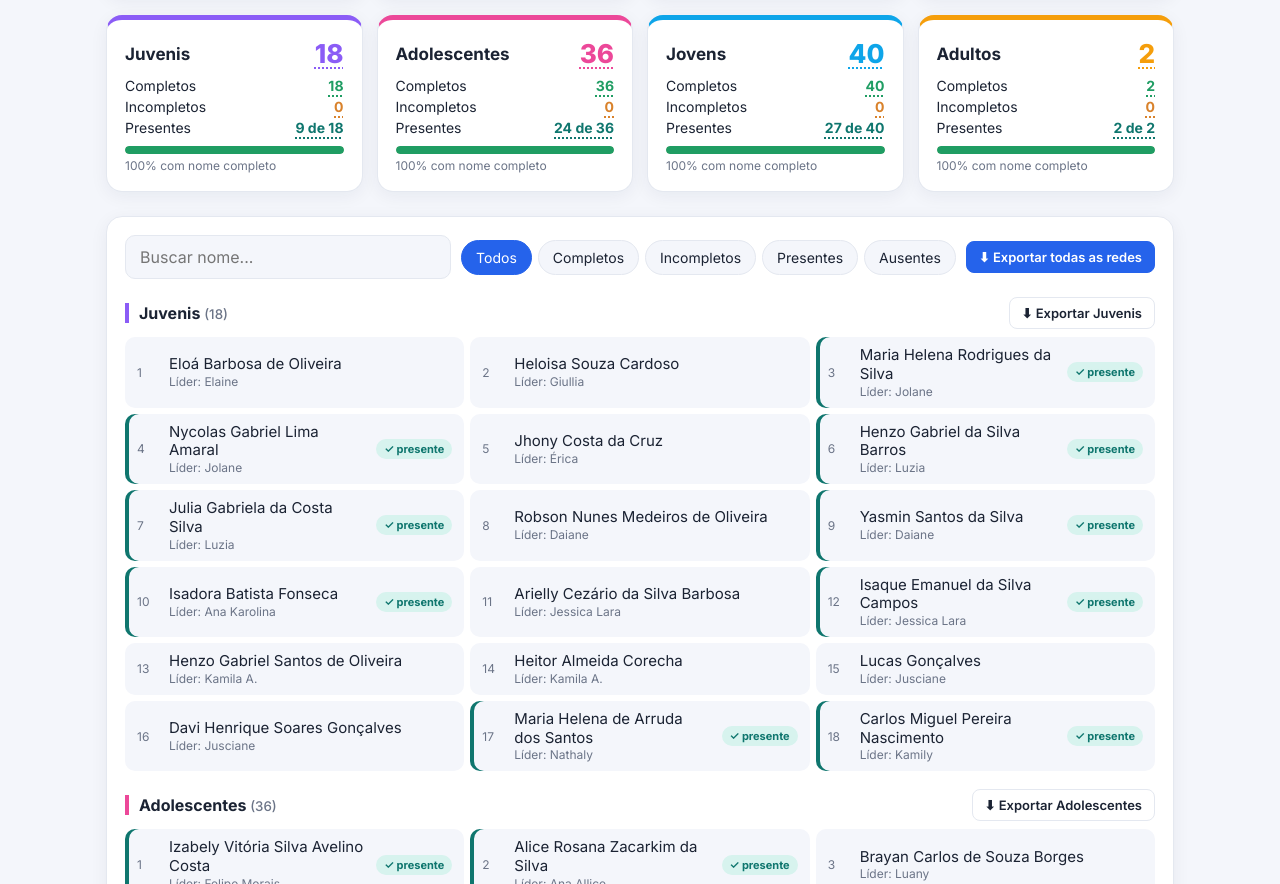
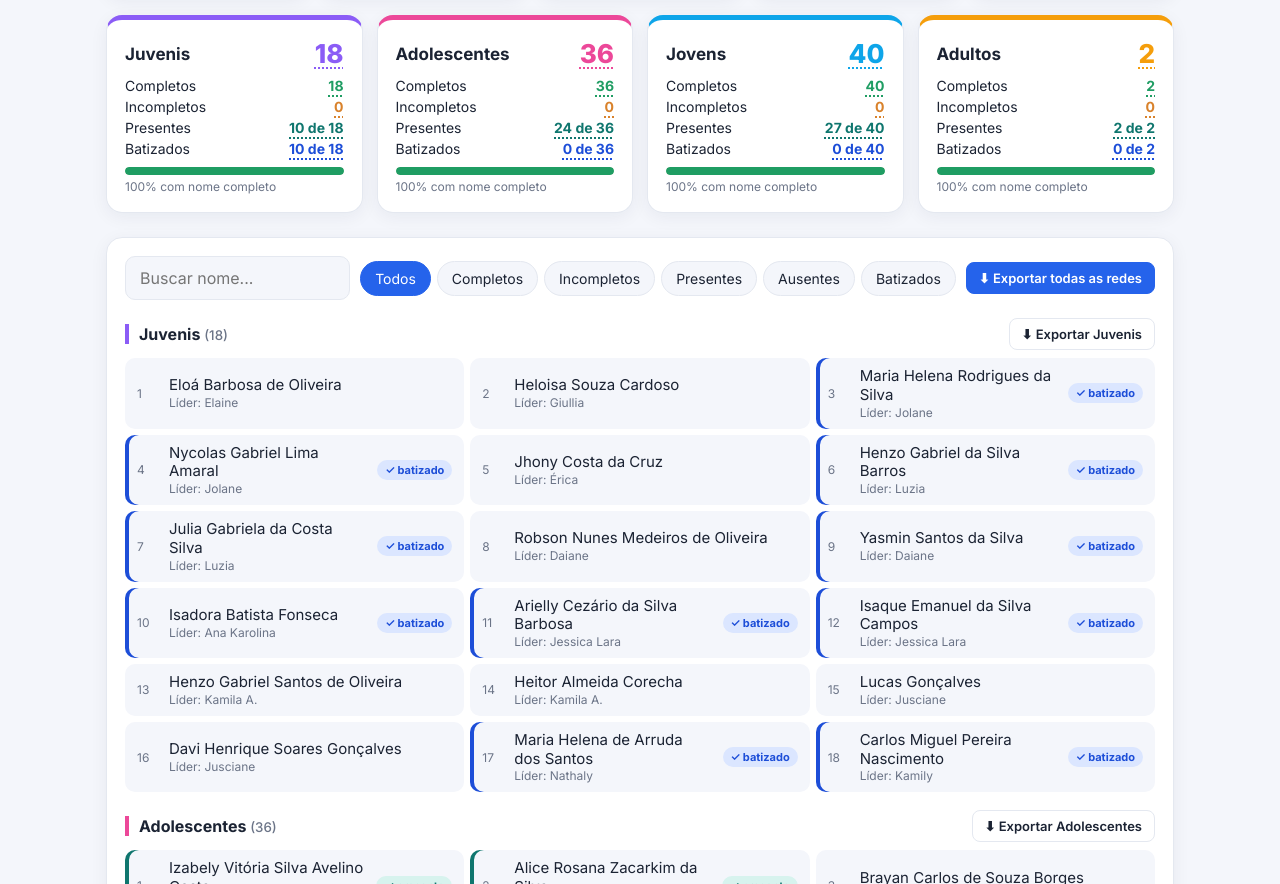
Before and after one commit to svictorazevedo/batismo, a plain HTML site: page index.html in a window 1280 px wide. Shown: the part 325-1209 px from the top of the page. Drawn offline with Linux system fonts and the light colour scheme.

Commit message:
Adiciona status de batizado e marca 10 juvenis batizados
Co-Authored-By: Claude Opus 5.5 <noreply@anthropic.com>
Claude-Session: https://claude.ai/code/session_01T4DPJvb1mGMKvnef2HcXJp

```diff
--- a/dados.js
+++ b/dados.js
@@ -2,34 +2,35 @@
 //  LISTA DE BATISMO — edite apenas este arquivo
 //  Cada pessoa: { nome: "...", lider: "...", incompleto: true }
 //  "presente: true" = pessoa confirmada no local do batismo.
+//  "batizado: true" = batismo realizado (já conta como presente).
 //  "incompleto: true" = falta sobrenome (ex.: "Luiz David" é só nome composto).
 //  Nomes de uma palavra só também contam como incompletos automaticamente.
 // ===============================================================
 const BATISMO = {
   titulo: "Batismo",
   subtitulo: "Lista de batizandos por rede · 21/11 às 19h30",
-  atualizadoEm: "21/11/2026",
+  atualizadoEm: "22/11/2026",
 
   redes: {
     Juvenis: [
       { nome: "Eloá Barbosa de Oliveira", lider: "Elaine" },
       { nome: "Heloisa Souza Cardoso", lider: "Giullia" },
-      { nome: "Maria Helena Rodrigues da Silva", lider: "Jolane", presente: true },
-      { nome: "Nycolas Gabriel Lima Amaral", lider: "Jolane", presente: true },
+      { nome: "Maria Helena Rodrigues da Silva", lider: "Jolane", presente: true, batizado: true },
+      { nome: "Nycolas Gabriel Lima Amaral", lider: "Jolane", presente: true, batizado: true },
       { nome: "Jhony Costa da Cruz", lider: "Érica" },
-      { nome: "Henzo Gabriel da Silva Barros", lider: "Luzia", presente: true },
-      { nome: "Julia Gabriela da Costa Silva", lider: "Luzia", presente: true },
+      { nome: "Henzo Gabriel da Silva Barros", lider: "Luzia", presente: true, batizado: true },
+      { nome: "Julia Gabriela da Costa Silva", lider: "Luzia", presente: true, batizado: true },
       { nome: "Robson Nunes Medeiros de Oliveira", lider: "Daiane" },
-      { nome: "Yasmin Santos da Silva", lider: "Daiane", presente: true },
-      { nome: "Isadora Batista Fonseca", lider: "Ana Karolina", presente: true },
-      { nome: "Arielly Cezário da Silva Barbosa", lider: "Jessica Lara" },
-      { nome: "Isaque Emanuel da Silva Campos", lider: "Jessica Lara", presente: true },
+      { nome: "Yasmin Santos da Silva", lider: "Daiane", presente: true, batizado: true },
+      { nome: "Isadora Batista Fonseca", lider: "Ana Karolina", presente: true, batizado: true },
+      { nome: "Arielly Cezário da Silva Barbosa", lider: "Jessica Lara", batizado: true },
+      { nome: "Isaque Emanuel da Silva Campos", lider: "Jessica Lara", presente: true, batizado: true },
       { nome: "Henzo Gabriel Santos de Oliveira", lider: "Kamila A." },
       { nome: "Heitor Almeida Corecha", lider: "Kamila A." },
       { nome: "Lucas Gonçalves", lider: "Jusciane" },
       { nome: "Davi Henrique Soares Gonçalves", lider: "Jusciane" },
-      { nome: "Maria Helena de Arruda dos Santos", lider: "Nathaly", presente: true },
-      { nome: "Carlos Miguel Pereira Nascimento", lider: "Kamily", presente: true },
+      { nome: "Maria Helena de Arruda dos Santos", lider: "Nathaly", presente: true, batizado: true },
+      { nome: "Carlos Miguel Pereira Nascimento", lider: "Kamily", presente: true, batizado: true },
     ],
     Adolescentes: [
       { nome: "Izabely Vitória Silva Avelino Costa", lider: "Felipe Morais", presente: true },
--- a/index.html
+++ b/index.html
@@ -10,12 +10,12 @@
   :root{
     --bg:#f4f6fb; --card:#fff; --text:#1b2333; --muted:#6b7487; --line:#e4e8f0;
     --ok:#1f9d63; --ok-bg:#e5f6ee; --warn:#d9822b; --warn-bg:#fdf0e3;
-    --brand:#2563eb; --pres:#0f766e; --pres-bg:#d7f3ee; --brand-2:#0ea5e9;
+    --brand:#2563eb; --pres:#0f766e; --pres-bg:#d7f3ee; --bat:#1d4ed8; --bat-bg:#dbe6ff; --brand-2:#0ea5e9;
     --juvenis:#8b5cf6; --adolescentes:#ec4899; --jovens:#0ea5e9; --adultos:#f59e0b;
   }
   @media (prefers-color-scheme: dark){
     :root{ --bg:#0f141d; --card:#171e2b; --text:#e8ecf3; --muted:#97a1b4; --line:#263044;
-      --ok-bg:#12352a; --warn-bg:#3a2a16; --pres:#5eead4; --pres-bg:#113a35; }
+      --ok-bg:#12352a; --warn-bg:#3a2a16; --pres:#5eead4; --pres-bg:#113a35; --bat:#93b4ff; --bat-bg:#1b2a52; }
   }
   *{box-sizing:border-box}
   body{margin:0;font-family:Inter,system-ui,sans-serif;background:var(--bg);color:var(--text)}
@@ -25,11 +25,11 @@
   header .upd{font-size:13px;opacity:.8;margin-top:10px}
   main{max-width:1100px;margin:-48px auto 40px;padding:0 16px}
   .card{background:var(--card);border:1px solid var(--line);border-radius:16px;box-shadow:0 4px 18px rgba(20,30,60,.06)}
-  .resumo{display:grid;grid-template-columns:repeat(4,1fr);gap:14px;margin-bottom:18px}
+  .resumo{display:grid;grid-template-columns:repeat(5,1fr);gap:14px;margin-bottom:18px}
   .kpi{padding:20px}
   .kpi .lbl{font-size:13px;color:var(--muted);font-weight:600;text-transform:uppercase;letter-spacing:.5px}
   .kpi .num{font-size:40px;font-weight:800;margin-top:4px}
-  .kpi.ok .num{color:var(--ok)} .kpi.warn .num{color:var(--warn)} .kpi.pres .num{color:var(--pres)}
+  .kpi.ok .num{color:var(--ok)} .kpi.warn .num{color:var(--warn)} .kpi.pres .num{color:var(--pres)} .kpi.bat .num{color:var(--bat)}
   .kpi .sub{font-size:13px;color:var(--muted)}
   .redes{display:grid;grid-template-columns:repeat(4,1fr);gap:14px;margin-bottom:24px}
   .rede{padding:18px;border-top:5px solid var(--c);cursor:pointer;transition:transform .15s}
@@ -65,6 +65,11 @@
   li .pr{font-size:11px;font-weight:700;padding:3px 8px;border-radius:99px;background:var(--pres-bg);color:var(--pres);white-space:nowrap}
   li .tag + .pr{margin-left:4px} li .nm + .pr{margin-left:auto}
   li.pres{box-shadow:inset 4px 0 0 var(--pres)}
+  li .bt{font-size:11px;font-weight:700;padding:3px 8px;border-radius:99px;background:var(--bat-bg);color:var(--bat);white-space:nowrap}
+  li .tag + .bt{margin-left:4px} li .nm + .bt{margin-left:auto}
+  li.bat{box-shadow:inset 4px 0 0 var(--bat)}
+  .linha b.bat{color:var(--bat)}
+  .modal td.bt{color:var(--bat);font-weight:700}
   .linha b.pres{color:var(--pres)}
   .modal td.pr{color:var(--pres);font-weight:700}
   .vazio{color:var(--muted);font-size:14px;padding:8px 2px}
@@ -86,6 +91,7 @@
   .modal th{font-size:12px;color:var(--muted);text-transform:uppercase}
   .modal td.inc{color:var(--warn);font-weight:700}
   footer{text-align:center;color:var(--muted);font-size:13px;padding:10px 16px 30px}
+  @media (max-width:1000px){.resumo{grid-template-columns:repeat(3,1fr)}}
   @media (max-width:900px){.redes,.resumo{grid-template-columns:repeat(2,1fr)}}
   @media (max-width:560px){.resumo{grid-template-columns:1fr}.redes{grid-template-columns:1fr}.kpi .num{font-size:32px}}
   @media print{header{padding:16px;color:#000;background:none}main{margin-top:0}.ferr{display:none}.card{box-shadow:none}}
@@ -103,6 +109,7 @@
     <div class="card kpi ok"><div class="lbl">Nome completo</div><div class="num clic" id="kOk" data-m="completo">0</div><div class="sub" id="kOkP"></div></div>
     <div class="card kpi warn"><div class="lbl">Nome incompleto</div><div class="num clic" id="kInc" data-m="incompleto">0</div><div class="sub" id="kIncP"></div><div class="hint">Clique no número para ver nomes e líderes</div></div>
     <div class="card kpi pres"><div class="lbl">Presentes</div><div class="num clic" id="kPres" data-m="presente">0</div><div class="sub" id="kPresP"></div><div class="hint">Ausentes: <b class="clic" id="kAus" data-m="ausente">0</b></div></div>
+    <div class="card kpi bat"><div class="lbl">Batizados</div><div class="num clic" id="kBat" data-m="batizado">0</div><div class="sub" id="kBatP"></div></div>
   </section>
   <section class="redes" id="redes"></section>
   <section class="card lista">
@@ -114,6 +121,7 @@
         <button class="chip" data-f="incompleto">Incompletos</button>
         <button class="chip" data-f="presente">Presentes</button>
         <button class="chip" data-f="ausente">Ausentes</button>
+        <button class="chip" data-f="batizado">Batizados</button>
       </div>
       <button class="btn-exp forte" id="expTodas">⬇ Exportar todas as redes</button>
     </div>
@@ -124,7 +132,7 @@
   <div class="mt"><h2 id="mTit"></h2><button class="fechar" id="mFechar" aria-label="Fechar">×</button></div>
   <div id="mCorpo"></div>
 </div></div>
-<footer>Clique nos números para ver a lista com os líderes · Clique em uma rede para filtrar · Nomes marcados como <b>incompleto</b> precisam do sobrenome · <b>✓ presente</b> = confirmado no local</footer>
+<footer>Clique nos números para ver a lista com os líderes · Clique em uma rede para filtrar · Nomes marcados como <b>incompleto</b> precisam do sobrenome · <b>✓ presente</b> = confirmado no local · <b>✓ batizado</b> = batismo realizado</footer>
 <script>document.write('<script src="dados.js?t=' + Date.now() + '"><\/script>');</script>
 <script>
 const CORES = {Juvenis:"var(--juvenis)", Adolescentes:"var(--adolescentes)", Jovens:"var(--jovens)", Adultos:"var(--adultos)"};
@@ -143,18 +151,20 @@ if (D.atualizadoEm) $("upd").textContent = "Atualizado em " + D.atualizadoEm;
 
 const redes = Object.entries(D.redes).map(([nome, lista]) => {
   const pessoas = lista.map(p => typeof p === "string" ? {nome: p} : p)
-    .map(p => ({n: limpa(p.nome || ""), l: limpa(p.lider || ""), inc: !!p.incompleto, pr: !!p.presente}))
-    .filter(p => p.n).map(p => ({n: p.n, l: p.l, pr: p.pr, ok: !p.inc && completo(p.n)}));
-  const ok = pessoas.filter(p => p.ok).length, pres = pessoas.filter(p => p.pr).length;
-  return {nome, pessoas, total: pessoas.length, ok, inc: pessoas.length - ok, pres};
+    .map(p => ({n: limpa(p.nome || ""), l: limpa(p.lider || ""), inc: !!p.incompleto, bt: !!p.batizado, pr: !!p.presente || !!p.batizado}))
+    .filter(p => p.n).map(p => ({n: p.n, l: p.l, pr: p.pr, bt: p.bt, ok: !p.inc && completo(p.n)}));
+  const ok = pessoas.filter(p => p.ok).length, pres = pessoas.filter(p => p.pr).length, bat = pessoas.filter(p => p.bt).length;
+  return {nome, pessoas, total: pessoas.length, ok, inc: pessoas.length - ok, pres, bat};
 });
 const T = redes.reduce((a, r) => a + r.total, 0), OK = redes.reduce((a, r) => a + r.ok, 0);
 $("kTotal").textContent = T; $("kOk").textContent = OK; $("kInc").textContent = T - OK;
 $("kOkP").textContent = pct(OK, T) + "% do total"; $("kIncP").textContent = pct(T - OK, T) + "% do total";
 const PR = redes.reduce((a, r) => a + r.pres, 0);
 $("kPres").textContent = PR; $("kPresP").textContent = pct(PR, T) + "% do total"; $("kAus").textContent = T - PR;
+const BT = redes.reduce((a, r) => a + r.bat, 0);
+$("kBat").textContent = BT; $("kBatP").textContent = pct(BT, T) + "% do total";
 // Filtro comum: todos / completo / incompleto / presente / ausente
-const passa = (p, f) => f === "todos" || (f === "completo" && p.ok) || (f === "incompleto" && !p.ok) || (f === "presente" && p.pr) || (f === "ausente" && !p.pr);
+const passa = (p, f) => f === "todos" || (f === "completo" && p.ok) || (f === "incompleto" && !p.ok) || (f === "presente" && p.pr) || (f === "ausente" && !p.pr) || (f === "batizado" && p.bt);
 
 let redeSel = null, filtro = "todos";
 function cards() {
@@ -164,6 +174,7 @@ function cards() {
       <div class="linha">Completos <b class="ok clic" data-m="completo" data-mr="${r.nome}">${r.ok}</b></div>
       <div class="linha">Incompletos <b class="warn clic" data-m="incompleto" data-mr="${r.nome}">${r.inc}</b></div>
       <div class="linha">Presentes <b class="pres clic" data-m="presente" data-mr="${r.nome}">${r.pres} de ${r.total}</b></div>
+      <div class="linha">Batizados <b class="bat clic" data-m="batizado" data-mr="${r.nome}">${r.bat} de ${r.total}</b></div>
       <div class="bar"><i style="width:${pct(r.ok, r.total)}%"></i></div>
       <div class="pct">${pct(r.ok, r.total)}% com nome completo</div>
     </div>`).join("");
@@ -173,7 +184,7 @@ function lista() {
   $("grupos").innerHTML = redes.filter(r => !redeSel || r.nome === redeSel).map(r => {
     const ps = r.pessoas.map((p, i) => ({...p, i: i + 1})).filter(p =>
       passa(p, filtro) && (!q || norm(p.n + " " + p.l).includes(q)));
-    const itens = ps.map(p => `<li class="${p.ok ? "" : "inc"} ${p.pr ? "pres" : ""}"><span class="n">${p.i}</span><span class="nm"><span>${esc(p.n)}</span><span class="ld">Líder: ${esc(p.l || "não informado")}</span></span>${p.ok ? "" : '<span class="tag">incompleto</span>'}${p.pr ? '<span class="pr">✓ presente</span>' : ""}</li>`).join("");
+    const itens = ps.map(p => `<li class="${p.ok ? "" : "inc"} ${p.bt ? "bat" : p.pr ? "pres" : ""}"><span class="n">${p.i}</span><span class="nm"><span>${esc(p.n)}</span><span class="ld">Líder: ${esc(p.l || "não informado")}</span></span>${p.ok ? "" : '<span class="tag">incompleto</span>'}${p.bt ? '<span class="bt">✓ batizado</span>' : p.pr ? '<span class="pr">✓ presente</span>' : ""}</li>`).join("");
     return `<div class="grupo" style="--c:${CORES[r.nome] || "var(--brand)"}">
       <div class="grupo-top">
         <h4>${r.nome} <small>(${ps.length})</small></h4>
@@ -184,7 +195,7 @@ function lista() {
   }).join("");
 }
 // Janela com a lista (nome + líder) ao clicar num número
-const TIT = {todos: "Todos os batizandos", completo: "Nomes completos", incompleto: "Nomes incompletos", presente: "Presentes", ausente: "Ausentes"};
+const TIT = {todos: "Todos os batizandos", completo: "Nomes completos", incompleto: "Nomes incompletos", presente: "Presentes", ausente: "Ausentes", batizado: "Batizados"};
 function abrirModal(tipo, rede) {
   const sel = redes.filter(r => !rede || r.nome === rede);
   $("mTit").textContent = TIT[tipo] + (rede ? " · " + rede : "");
@@ -192,8 +203,8 @@ function abrirModal(tipo, rede) {
     const ps = r.pessoas.filter(p => passa(p, tipo));
     return `<div class="grupo" style="--c:${CORES[r.nome] || "var(--brand)"}">
       <h4>${r.nome} <small>(${ps.length})</small></h4>
-      ${ps.length ? `<table><tr><th>#</th><th>Nome</th><th>Líder</th><th>Presença</th></tr>${ps.map((p, i) =>
-        `<tr><td>${i + 1}</td><td class="${p.ok ? "" : "inc"}">${esc(p.n)}</td><td>${esc(p.l || "não informado")}</td><td class="${p.pr ? "pr" : ""}">${p.pr ? "✓ Presente" : "—"}</td></tr>`).join("")}</table>`
+      ${ps.length ? `<table><tr><th>#</th><th>Nome</th><th>Líder</th><th>Presença</th><th>Batismo</th></tr>${ps.map((p, i) =>
+        `<tr><td>${i + 1}</td><td class="${p.ok ? "" : "inc"}">${esc(p.n)}</td><td>${esc(p.l || "não informado")}</td><td class="${p.pr ? "pr" : ""}">${p.pr ? "✓ Presente" : "—"}</td><td class="${p.bt ? "bt" : ""}">${p.bt ? "✓ Batizado" : "—"}</td></tr>`).join("")}</table>`
         : `<div class="vazio">Nenhum nome.</div>`}
     </div>`;
   }).join("");
@@ -220,9 +231,9 @@ $("busca").oninput = lista;
 // Exporta CSV (abre direto no Excel: separador ";" e UTF-8 com BOM)
 function exportar(lista, arquivo) {
   const cel = v => `"${String(v).replace(/"/g, '""')}"`;
-  const linhas = [["Nº", "Nome", "Líder", "Rede", "Situação", "Presença"].map(cel).join(";")];
+  const linhas = [["Nº", "Nome", "Líder", "Rede", "Situação", "Presença", "Batismo"].map(cel).join(";")];
   lista.forEach(r => r.pessoas.forEach((p, i) =>
-    linhas.push([i + 1, p.n, p.l, r.nome, p.ok ? "Completo" : "Incompleto", p.pr ? "Presente" : "Ausente"].map(cel).join(";"))));
+    linhas.push([i + 1, p.n, p.l, r.nome, p.ok ? "Completo" : "Incompleto", p.pr ? "Presente" : "Ausente", p.bt ? "Batizado" : "Não batizado"].map(cel).join(";"))));
   const blob = new Blob(["﻿" + linhas.join("\r\n")], {type: "text/csv;charset=utf-8"});
   const a = document.createElement("a");
   a.href = URL.createObjectURL(blob); a.download = arquivo + ".csv";
```
